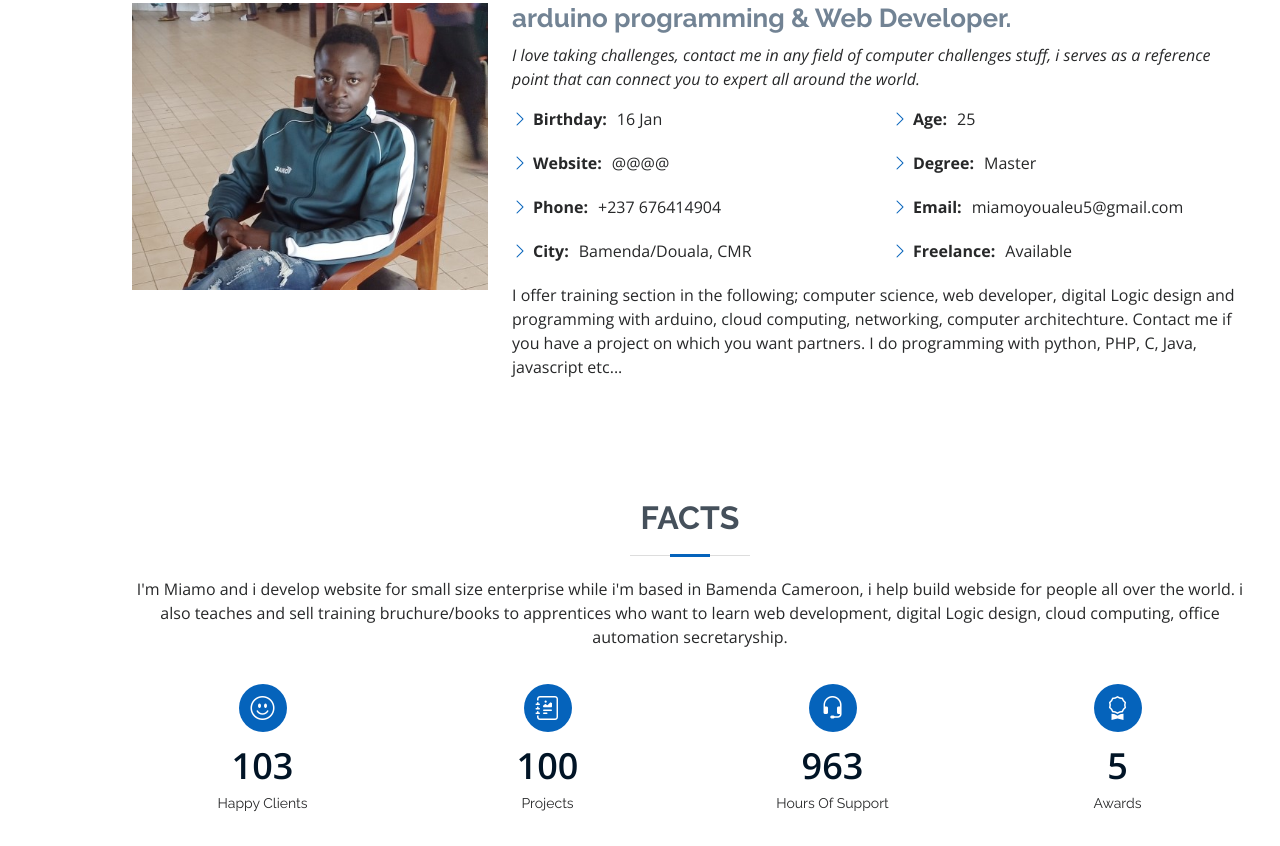
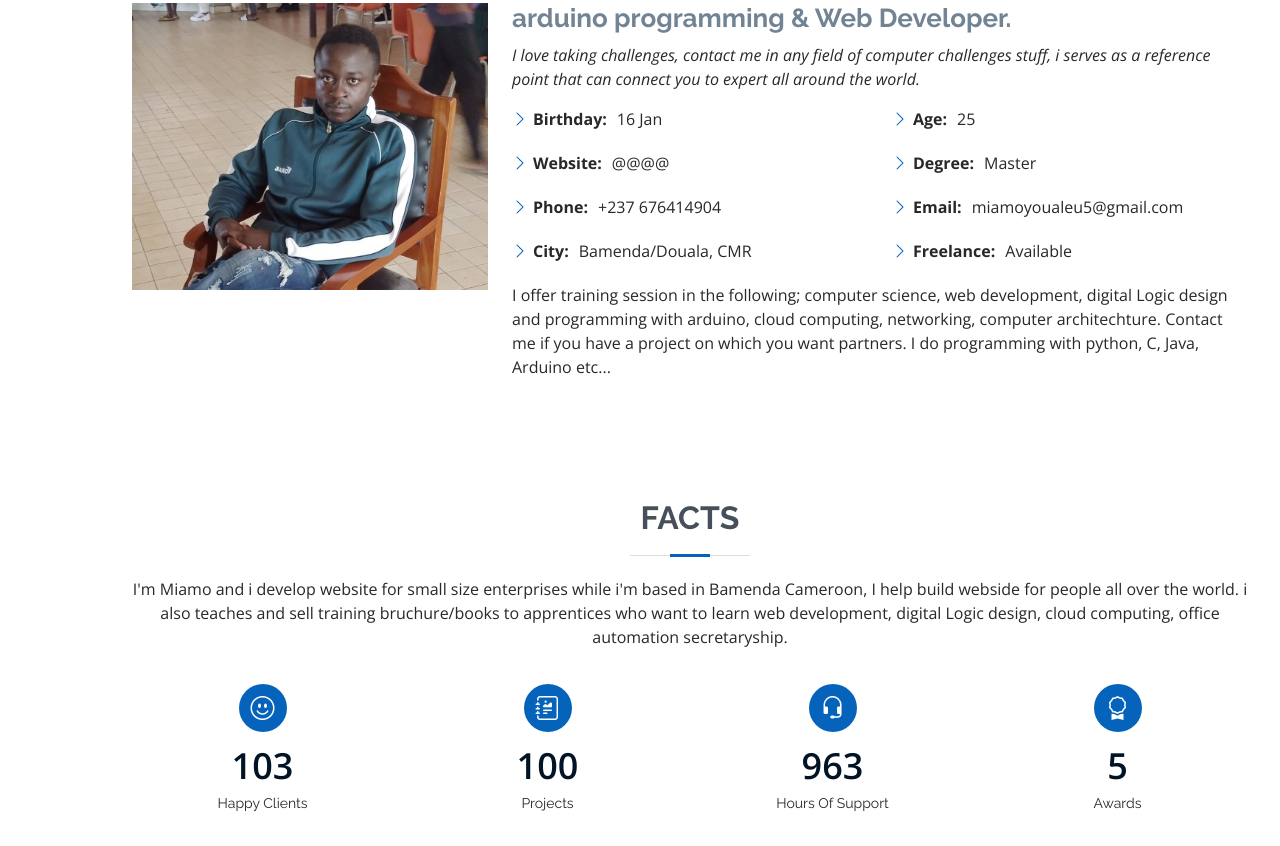
Before and after one commit to miamo19/myPortfolioSite, a plain HTML site: page index.html in a window 1280 px wide. Shown: the part 1157-2003 px from the top of the page. Drawn offline with nearby package versions, Linux system fonts and the light colour scheme.

Commit message:
Update index.html

```diff
--- a/index.html
+++ b/index.html
@@ -60,7 +60,7 @@
   <section id="hero" class="d-flex flex-column justify-content-center">
     <div class="container" data-aos="zoom-in" data-aos-delay="100">
       <h1>Miamo Hyacinthe</h1>
-      <p>I'm <span class="typed" data-typed-items="Tech Counselor, Developer, Freelancer, logic Designer, Trainer-Teacher, Embedded system with IoT"></span></p>
+      <p>I'm a<span class="typed" data-typed-items="Tech Counselor, Developer, Freelancer, logic Designer, Trainer-Teacher, Embedded system with IoT"></span></p>
       <div class="social-links">
         <a href="https://twitter.com/hyacinthe_miamo" class="twitter"><i class="bx bxl-twitter"></i></a>
         <a href="https://www.facebook.com/miamo.hyacinthe" class="facebook"><i class="bx bxl-facebook"></i></a>
@@ -113,8 +113,8 @@
               </div>
             </div>
             <p>
-              I offer training section in the following; computer science, web developer, digital Logic design and programming with arduino, cloud computing, networking, computer architechture. Contact me if you have a project on which you want partners.
-              I do programming with python, PHP, C, Java, javascript etc...
+              I offer training session in the following; computer science, web development, digital Logic design and programming with arduino, cloud computing, networking, computer architechture. Contact me if you have a project on which you want partners.
+              I do programming with python, C, Java, Arduino etc...
             </p>
           </div>
         </div>
@@ -128,7 +128,7 @@
 
         <div class="section-title">
           <h2>Facts</h2>
-          <p>I'm Miamo and i develop website for small size enterprise while i'm based in Bamenda Cameroon, i help build webside for people all over the world. i also teaches and  sell training bruchure/books to apprentices who want to learn web development, digital Logic design, cloud computing, office automation secretaryship.</p>
+          <p>I'm Miamo and i develop website for small size enterprises while i'm based in Bamenda Cameroon, I help build webside for people all over the world. i also teaches and  sell training bruchure/books to apprentices who want to learn web development, digital Logic design, cloud computing, office automation secretaryship.</p>
         </div>
 
         <div class="row">
```
